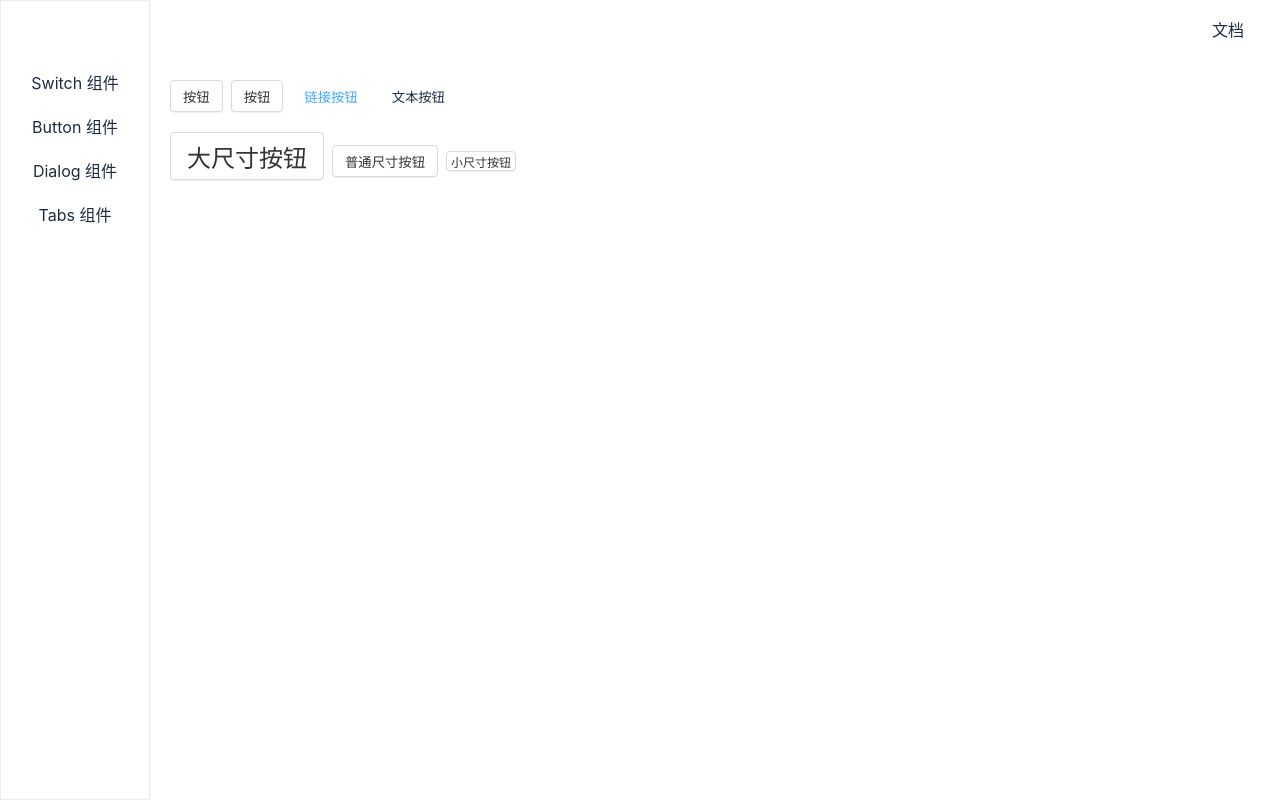
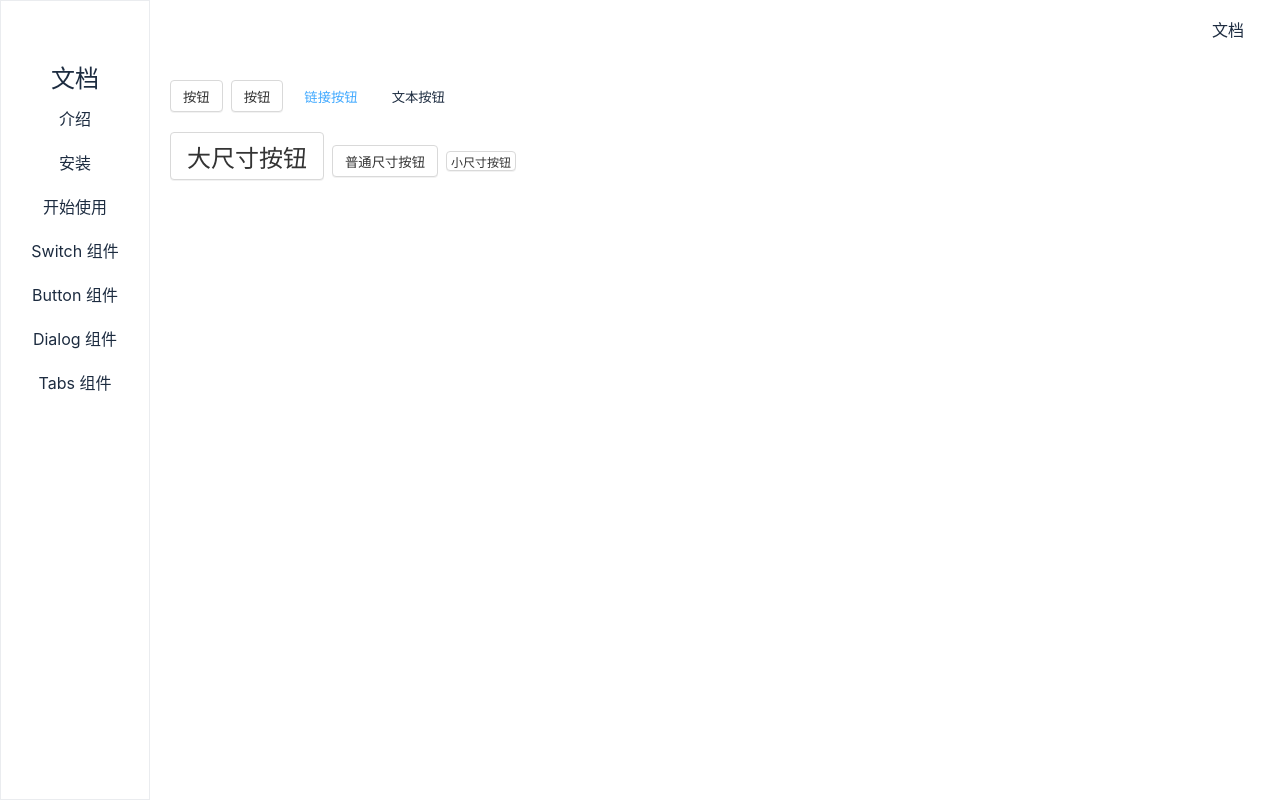
Before and after one commit to potatoMM/po-ui, a Vue app: page /#/doc/button in a window 1280 px wide. Built offline with nearby package versions, Linux system fonts and the light colour scheme.

Commit message:
创建路由

```diff
--- a/src/views/Doc.vue
+++ b/src/views/Doc.vue
@@ -3,6 +3,12 @@
     <top-nav class="nav" toggleMenuButtonVisible/>
     <div class="content">
       <aside v-if="asideVisible">
+        <h2>文档</h2>
+        <ol>
+            <li><router-link to="/doc/intro">介绍</router-link></li>
+            <li><router-link to="/doc/install">安装</router-link></li>
+            <li><router-link to="/doc/get-started">开始使用</router-link></li>
+        </ol>
          <ol>
            <li>
              <router-link to="/doc/switch">Switch 组件</router-link>
@@ -58,6 +64,9 @@
 .content {
   display: flex;
   > aside {
+    h2{
+      text-align: center;
+    }
     flex-shrink: 0;
     z-index: 100;
   }
--- /dev/null
+++ b/src/views/GetStarted.vue
@@ -0,0 +1,11 @@
+<template>
+  <div>
+    this is GetStarted
+  </div>
+</template>
+<script lang="ts">
+
+</script>
+<style lang="scss" scoped>
+
+</style>
--- /dev/null
+++ b/src/views/Install.vue
@@ -0,0 +1,11 @@
+<template>
+  <div>
+    this is install
+  </div>
+</template>
+<script lang="ts">
+
+</script>
+<style lang="scss" scoped>
+
+</style>
--- /dev/null
+++ b/src/views/Intro.vue
@@ -0,0 +1,11 @@
+<template>
+  <div>
+    this is intro
+  </div>
+</template>
+<script lang="ts">
+
+</script>
+<style lang="scss" scoped>
+
+</style>
```
Also changed, not shown: src/router.ts (+12 -0 lines).
